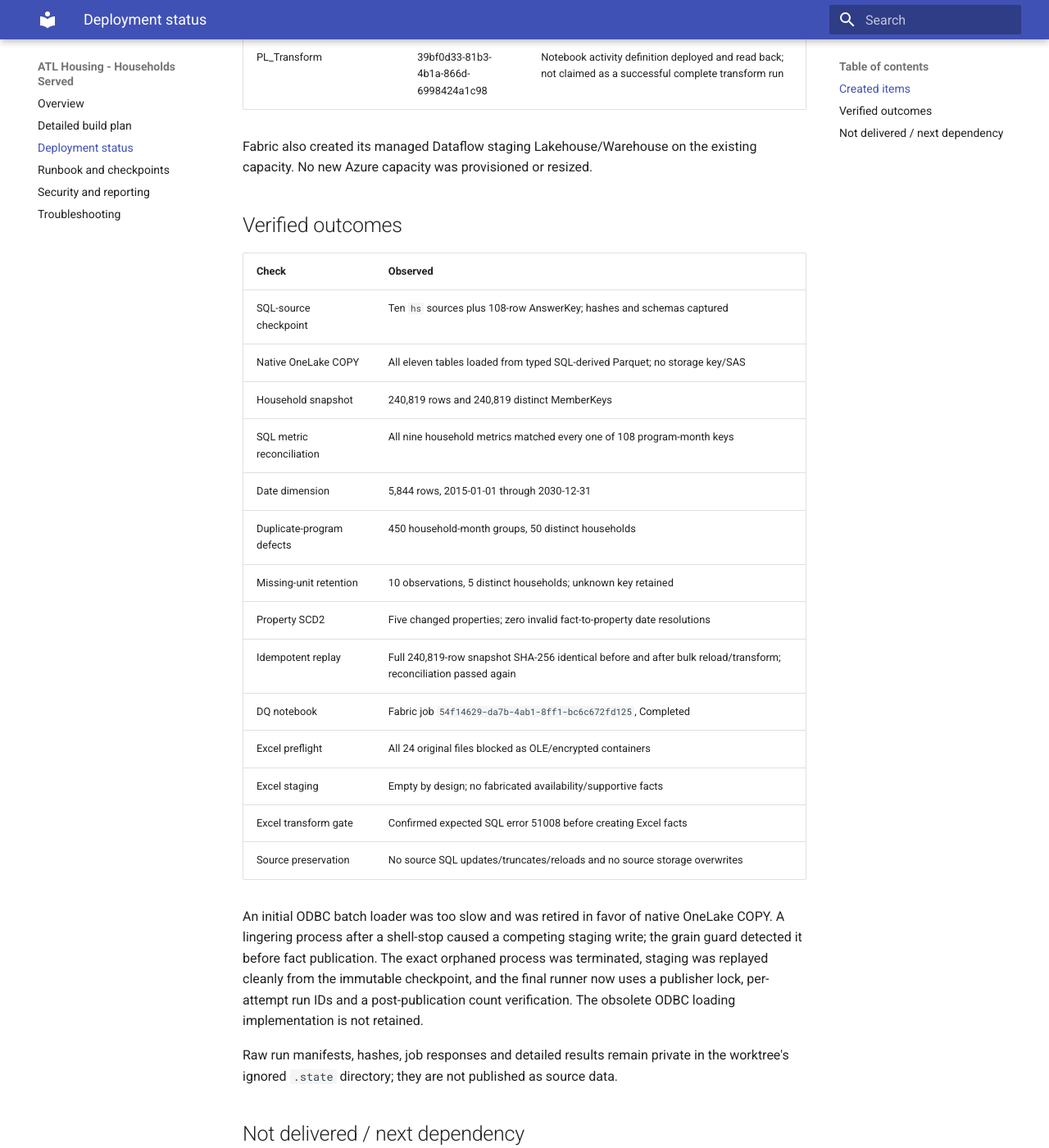
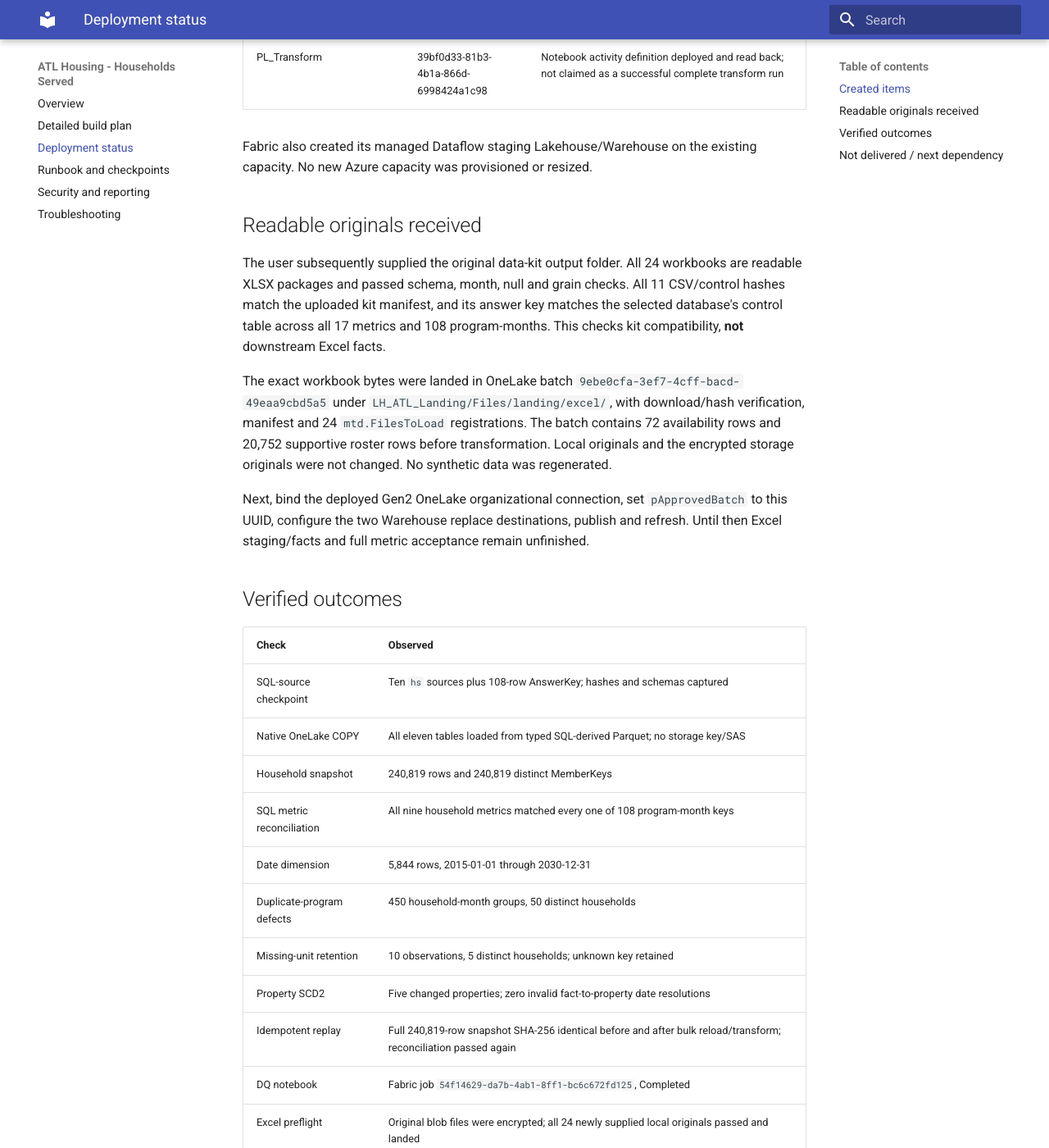
Before and after one commit to machanth/fabricatlhousingdemo, an MkDocs documentation site: the page built from docs/deployment-status.md, in a window 1280 px wide and 1400 px high, scrolled down 732 px. Shown: the whole window at 82% size. Built offline with MkDocs 1.6.1 and Material for MkDocs 9.7.7, drawn with Linux system fonts in a browser that asks for light colours; some of the changed text lies outside the part shown.

Commit message:
Accept and land user-provided readable Excel originals
Add strict local-folder intake without changing source blobs, record verified OneLake batch and retain Gen2 binding/refresh gate.

Co-authored-by: Copilot App <223556219+Copilot@users.noreply.github.com>

```diff
--- a/docs/deployment-status.md
+++ b/docs/deployment-status.md
@@ -17,6 +17,26 @@ SQL/Fabric foundation, **not an end-to-end completion certificate**.
 Fabric also created its managed Dataflow staging Lakehouse/Warehouse on the
 existing capacity. No new Azure capacity was provisioned or resized.
 
+## Readable originals received
+
+The user subsequently supplied the original data-kit output folder. All 24
+workbooks are readable XLSX packages and passed schema, month, null and grain
+checks. All 11 CSV/control hashes match the uploaded kit manifest, and its answer
+key matches the selected database's control table across all 17 metrics and 108
+program-months. This checks kit compatibility, **not** downstream Excel facts.
+
+The exact workbook bytes were landed in OneLake batch
+`9ebe0cfa-3ef7-4cff-bacd-49eaa9cbd5a5` under
+`LH_ATL_Landing/Files/landing/excel/`, with download/hash verification, manifest
+and 24 `mtd.FilesToLoad` registrations. The batch contains 72 availability rows
+and 20,752 supportive roster rows before transformation. Local originals and the
+encrypted storage originals were not changed. No synthetic data was regenerated.
+
+Next, bind the deployed Gen2 OneLake organizational connection, set
+`pApprovedBatch` to this UUID, configure the two Warehouse replace destinations,
+publish and refresh. Until then Excel staging/facts and full metric acceptance
+remain unfinished.
+
 ## Verified outcomes
 
 | Check | Observed |
@@ -31,7 +51,7 @@ existing capacity. No new Azure capacity was provisioned or resized.
 | Property SCD2 | Five changed properties; zero invalid fact-to-property date resolutions |
 | Idempotent replay | Full 240,819-row snapshot SHA-256 identical before and after bulk reload/transform; reconciliation passed again |
 | DQ notebook | Fabric job `54f14629-da7b-4ab1-8ff1-bc6c672fd125`, Completed |
-| Excel preflight | All 24 original files blocked as OLE/encrypted containers |
+| Excel preflight | Original blob files were encrypted; all 24 newly supplied local originals passed and landed |
 | Excel staging | Empty by design; no fabricated availability/supportive facts |
 | Excel transform gate | Confirmed expected SQL error 51008 before creating Excel facts |
 | Source preservation | No source SQL updates/truncates/reloads and no source storage overwrites |
@@ -52,7 +72,7 @@ the worktree's ignored `.state` directory; they are not published as source data
 | Stage | Exact dependency |
 |---|---|
 | PL_Ingest_SQL Lookup/ForEach/Copy | Create and bind selected Azure SQL Organizational account connection in Fabric; validate ten copies at concurrency 4 |
-| Excel ingestion | User's unencrypted original 24 workbooks, inspection, approved run landing, Dataflow bindings and successful refresh |
+| Excel ingestion | Readable original batch is landed; Dataflow bindings and successful refresh remain pending |
 | Excel-dependent facts and all 17 metrics | Successful original-workbook ingestion; do not substitute AnswerKey facts |
 | PL_Master_HouseholdsServed | Complete native ingestion/Gen2 bindings, success/failure logging, DQ and reconciliation wiring |
 | SM_HouseholdsServed Direct Lake | Excel gates, explicit model creation, relationships/measures and three-month reconciliation |
```
Also changed, not shown: README.md (+4 -3 lines), docs/build-plan.md (+4 -2 lines), docs/index.md (+4 -3 lines), docs/runbook.md (+5 -0 lines), 2 other files.
